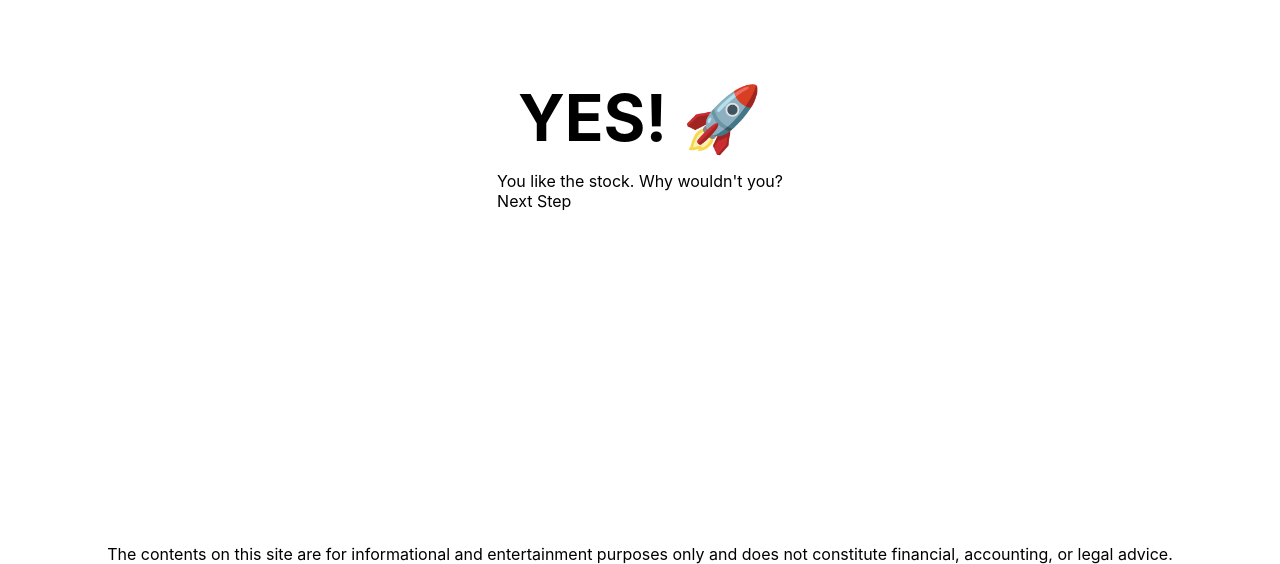
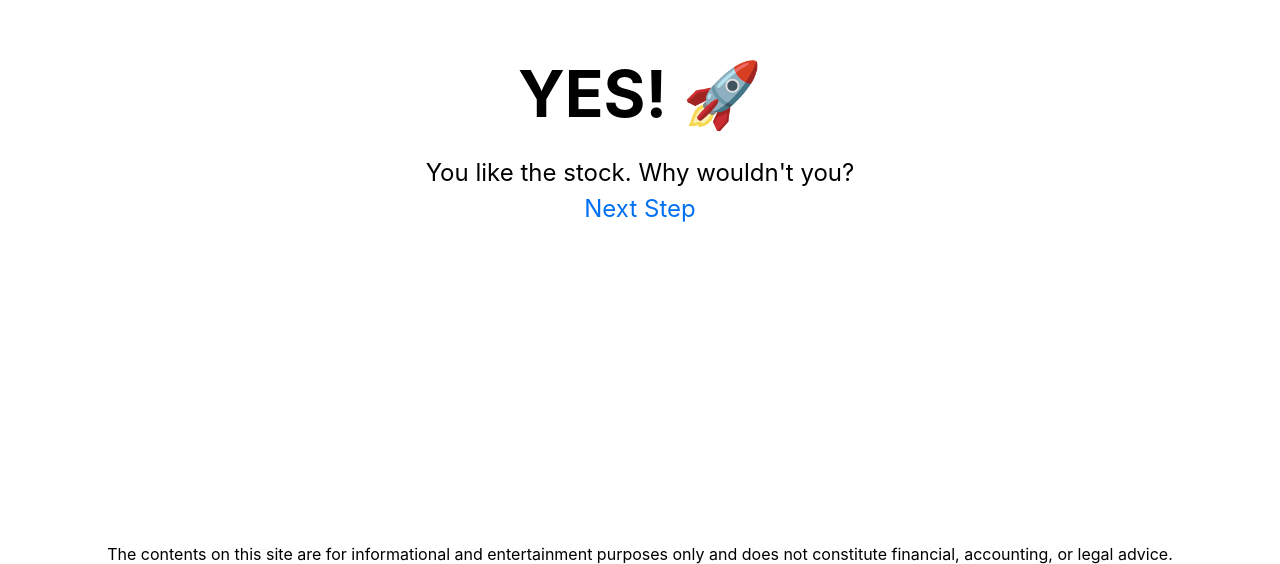
Before and after one commit to lnguyen13/nextjs, a Next.js app: page / in a window 1280 px wide. Shown: the part 236-800 px from the top of the page. Built offline with nearby package versions, Linux system fonts and the light colour scheme.

Commit message:
Update index.js

```diff
--- a/pages/index.js
+++ b/pages/index.js
@@ -13,7 +13,7 @@ export default function Home() {
         <h1 className={styles.title}>
           YES! 🚀
         </h1>
-    <p class="description">You like the stock. Why wouldn't you? <br/> <a href="https://shouldibuygme.com">Next Step</a></p>
+    <p className={styles.description}>You like the stock. Why wouldn't you? <br/> <a href="https://shouldibuygme.com">Next Step</a></p>
 
       </main>
     <footer>The contents on this site are for informational and entertainment purposes only and does not constitute financial, accounting, or legal advice.</footer>
```
